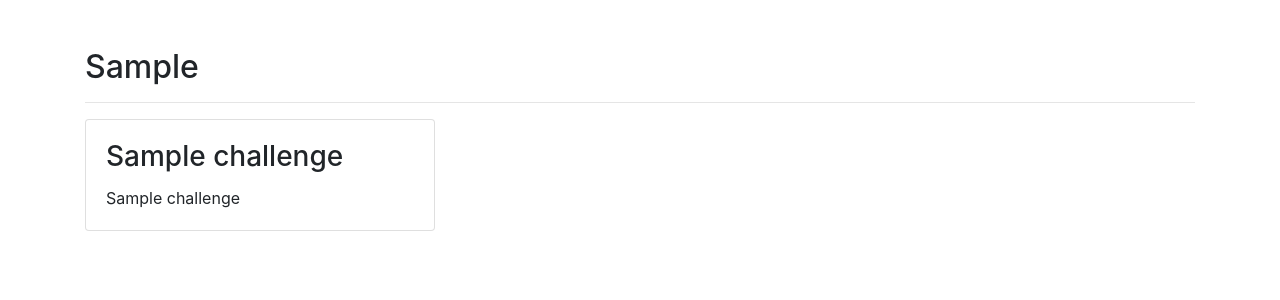
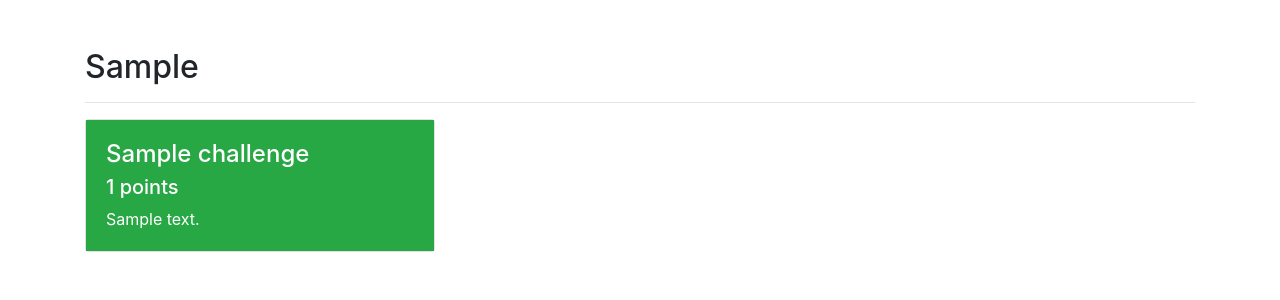
Before and after one commit to OpenToAllCTF/OTA-University, a Django app: page /challenges/ in a window 1280 px wide. Shown: the part 68-368 px from the top of the page. Run offline with Django 3.2, Linux system fonts and the light colour scheme; a user stored in the database is signed in; tables that the repository leaves empty hold one stand-in row (values such as "Sample post"); parts of the project's set-up code (start-up, migrations or seed data) failed here and were passed over; some libraries are stand-ins or nearby versions.

Commit message:
Adds styling based on solved status

```diff
--- a/ctf_framework/templates/challenge/index.html
+++ b/ctf_framework/templates/challenge/index.html
@@ -6,11 +6,16 @@
       <hr>
       <div class="row">
         {% for challenge in challenges %}
-          <div class="col-sm-12 col-md-6 col-lg-4">
+          <div class="col-sm-12 col-md-6 col-lg-4 mb-3">
             <div class="card">
+              {% if challenge.is_completed %}
+              <div class="card-body bg-success text-white">
+              {% else %}
               <div class="card-body">
-                <h3 class="card-title">{{ challenge.challenge.name }}</h3>
-                <p class="card-text">{{ challenge.challenge.name }}</p>
+              {% endif %}
+                <h4 class="card-title">{{ challenge.challenge.name }}</h4>
+                <h5 class="card-subtitle mb-2">{{ challenge.challenge.point_value }} points</h5>
+                <p class="card-text">{{ challenge.challenge.description }}</p>
               </div>
             </div>
           </div>
--- a/ctf_framework/views/challenge.py
+++ b/ctf_framework/views/challenge.py
@@ -18,7 +18,7 @@ def index(request):
         challenge_list = categories.get(category, [])
         challenge_list.append({
             "challenge" : challenge,
-            "is_completed" : True # challenge in user.challenges
+            "is_completed" : len(challenge.name) %2 == 0 # challenge in user.challenges
         })
         categories[category] = challenge_list
 
```
